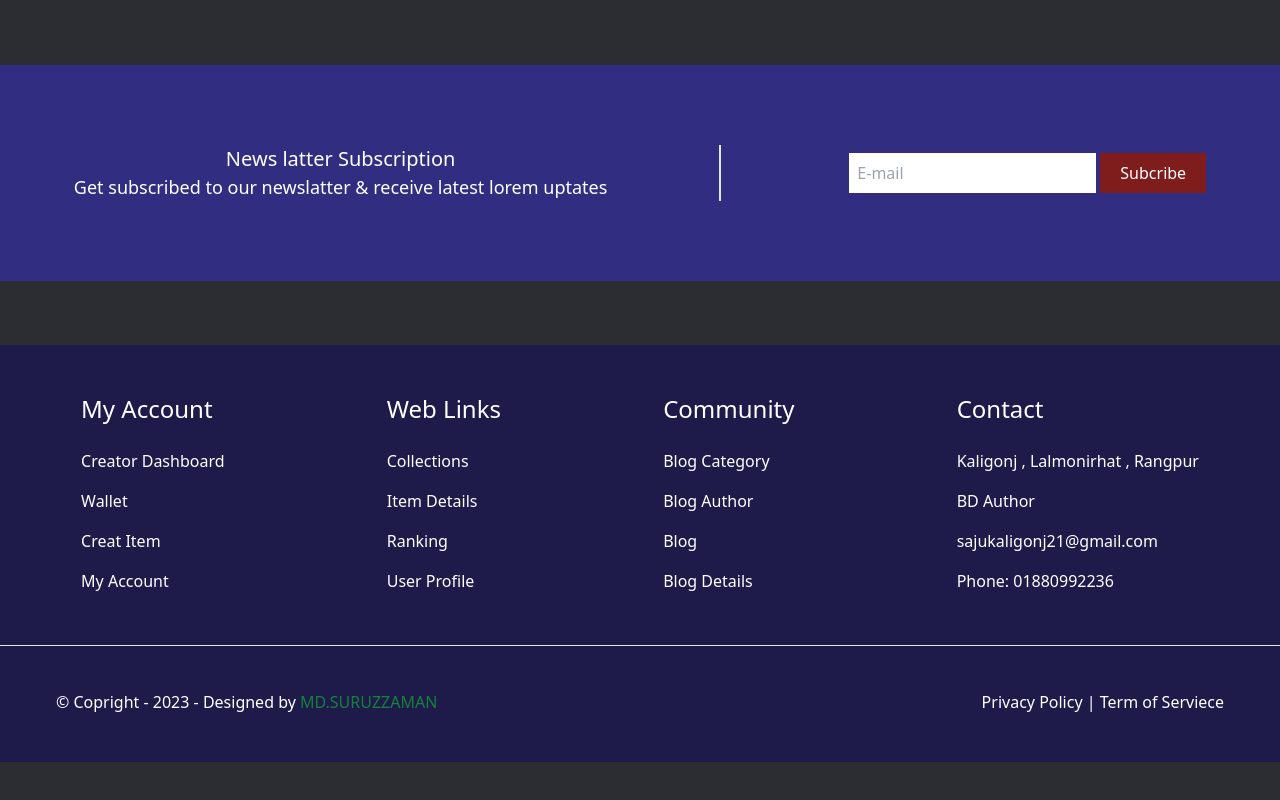
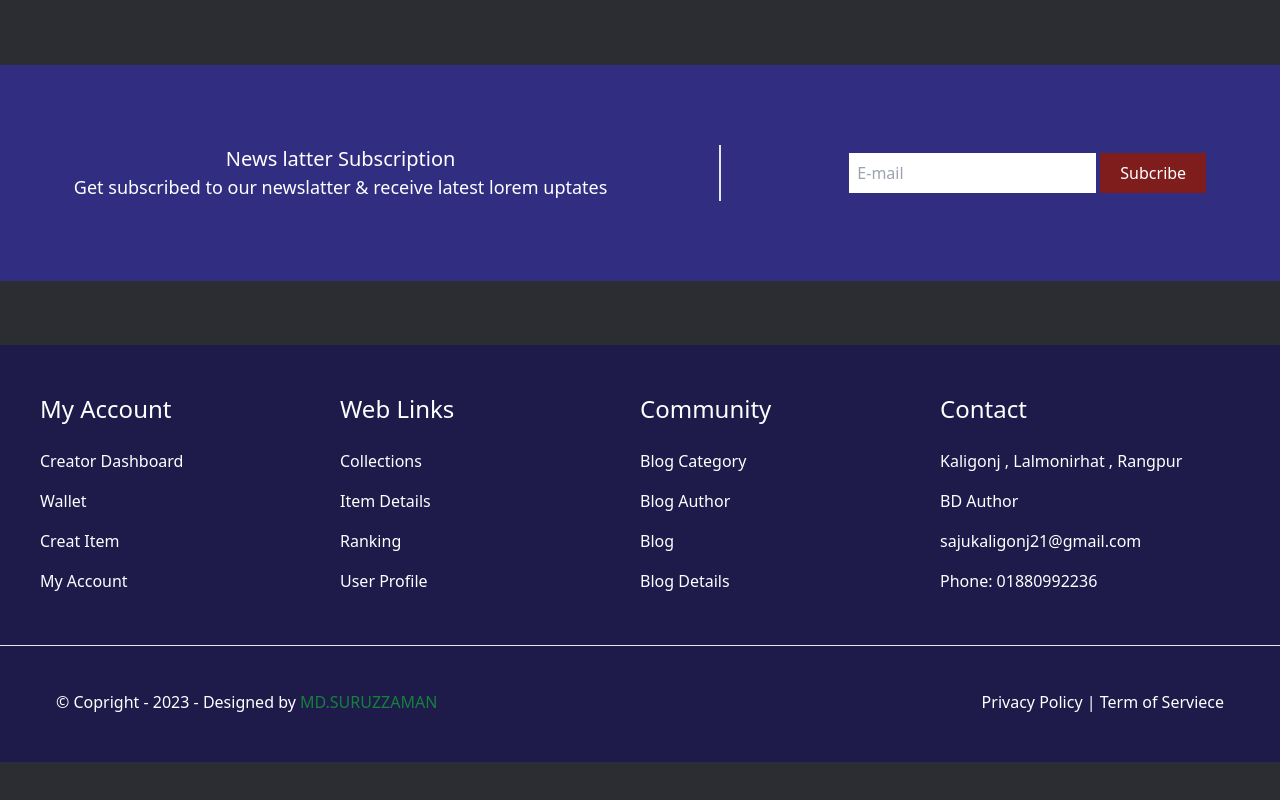
Before and after one commit to suruzzamanislam/TailwindFirstProject, a website built with Vite: page index.html in a window 1280 px wide. Shown: the part 3756-4556 px from the top of the page. Built offline with nearby package versions, Linux system fonts and the light colour scheme.

Commit message:
some change

```diff
--- a/index.html
+++ b/index.html
@@ -218,7 +218,7 @@
 
     <footer class="text-white">
         <div class="container mx-auto bg-indigo-950 py-12 mb-10">
-            <div class="sm:flex justify-around text-center sm:text-start">
+            <div class="grid sm:grid-cols-2 md:grid-cols-4 justify-center px-10 text-center md:text-start">
                 <div>
                     <h2 class="text-xl sm:text-2xl mb-1 sm:mb-4">My Account</h2>
                     <ul class="leading-10">
```
